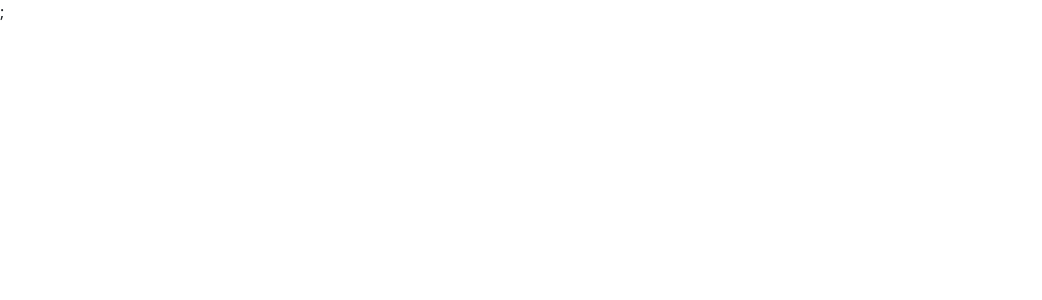
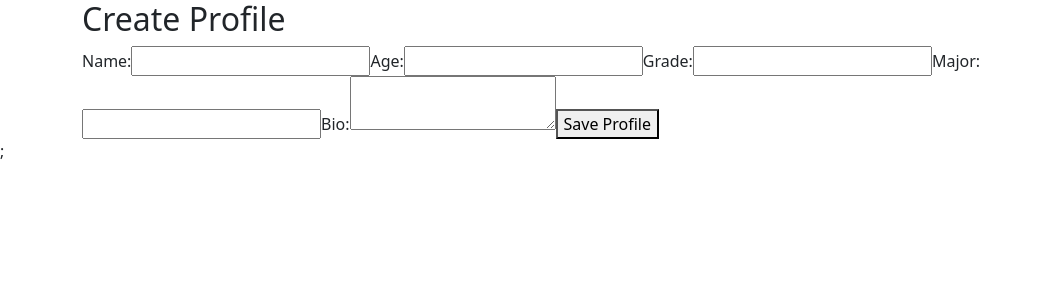
Before and after one commit to bhavyapkrishna/couch-meets-table, a React (Create React App) app in the folder client/: page /createProfile in a window 1280 px wide. Before the commit this address had no page. Shown: the top 300 px of the page, without its empty margins (0-1042 px from the left). Built offline with nearby package versions, Linux system fonts and the light colour scheme.

Commit message:
create profile based on data

```diff
--- a/client/src/App.js
+++ b/client/src/App.js
@@ -1,26 +1,26 @@
 import "bootstrap/dist/css/bootstrap.min.css";
 import { BrowserRouter as Router, Routes, Route } from "react-router-dom";
+import HomePage from "./pages/HomePage";
 import LoginPage from "./pages/LoginPage";
 import SignUpPage from "./pages/SignUpPage";
-import HomePage from "./pages/HomePage";
 import QuizPage from "./pages/QuizPage";
+import CreateProfilePage from "./pages/CreateProfilePage";
 import ProfilePage from "./pages/ProfilePage";
 import SwipePage from "./pages/SwipePage";
-import {UserProvider} from "./UserContext";
+import {UserProvider} from "./UserProvider";
 
 function App() {
   return (
       <UserProvider>
-          <Router>
               <Routes>
                   <Route path="/" element={<HomePage />} />
                   <Route path="/login" element={<LoginPage />} />
                   <Route path="/signup" element={<SignUpPage />} />
                   <Route path="/quiz" element={<QuizPage />} />
+                  <Route path="/createProfile" element={<CreateProfilePage />} />
                   <Route path="/profile" element={<ProfilePage />} />
                   <Route path="/swiping" element={<SwipePage />} />
               </Routes>
-          </Router>
       </UserProvider>
   );
 }
--- a/client/src/UserContext.js
+++ b/client/src/UserProvider.js
@@ -4,7 +4,10 @@ export const UserContext = createContext();
 
 export const UserProvider = ({children}) =>
 {
-    const [user, setUser] = useState(null);
+    const [user, setUser] = useState({
+        profile: null,
+        quizResponses: null,
+    });
 
     return (
         <UserContext.Provider value={{ user, setUser}}>
--- a/client/src/index.js
+++ b/client/src/index.js
@@ -3,11 +3,14 @@ import ReactDOM from 'react-dom/client';
 import './index.css';
 import App from './App';
 import reportWebVitals from './reportWebVitals';
+import { BrowserRouter } from 'react-router-dom';
 
 const root = ReactDOM.createRoot(document.getElementById('root'));
 root.render(
   <React.StrictMode>
-    <App />
+    <BrowserRouter>
+      <App />
+    </BrowserRouter>
   </React.StrictMode>
 );
 
--- /dev/null
+++ b/client/src/pages/CreateProfilePage.js
@@ -0,0 +1,54 @@
+import { useState, useContext } from "react";
+import { useNavigate } from "react-router-dom";
+import { UserContext } from "../UserProvider";
+
+const CreateProfilePage = () => {
+    const navigate = useNavigate();
+    const { setUser } = useContext(UserContext);
+
+    const [profile, setProfile] = useState({
+        name: "",
+        age: "",
+        grade: "",
+        major: "",
+        bio: "",
+        profilePhoto: "",
+    });
+
+    const handleChange = (e) => {
+        const { name, value } = e.target;
+        setProfile((prev) => ({ ...prev, [name]: value }));
+    };
+
+    const handleSubmit = (e) => {
+        e.preventDefault();
+        setUser((prev) => ({ ...prev, profile }));
+        navigate("/profile");
+    };
+
+    return (
+        <div className="container">
+            <h2>Create Profile</h2>
+            <form onSubmit={handleSubmit}>
+                <label>Name:</label>
+                <input type="text" name="name" value={profile.name} onChange={handleChange} required />
+
+                <label>Age:</label>
+                <input type="number" name="age" value={profile.age} onChange={handleChange} required />
+
+                <label>Grade:</label>
+                <input type="text" name="grade" value={profile.grade} onChange={handleChange} required />
+
+                <label>Major:</label>
+                <input type="text" name="major" value={profile.major} onChange={handleChange} required />
+
+                <label>Bio:</label>
+                <textarea name="bio" value={profile.bio} onChange={handleChange}></textarea>
+
+                <button type="submit">Save Profile</button>
+            </form>
+        </div>
+    );
+};
+
+export default CreateProfilePage;
--- a/client/src/pages/HomePage.js
+++ b/client/src/pages/HomePage.js
@@ -2,7 +2,7 @@ import {Link, useNavigate} from "react-router-dom";
 import "bootstrap/dist/css/bootstrap.min.css";
 import Navbar from "../components/Navbar";
 import {useContext} from "react";
-import {UserContext} from "../UserContext";
+import {UserContext} from "../UserProvider";
 
 export default function HomePage()
 {
--- a/client/src/pages/LoginPage.js
+++ b/client/src/pages/LoginPage.js
@@ -2,7 +2,7 @@ import {useContext, useState} from "react";
 import {useNavigate} from "react-router-dom";
 import Navbar from "../components/Navbar";
 import { FaEye, FaEyeSlash } from "react-icons/fa";
-import {UserContext} from "../UserContext";
+import {UserContext} from "../UserProvider";
 
 const LoginPage = () => {
     const navigate = useNavigate();
--- a/client/src/pages/QuizPage.js
+++ b/client/src/pages/QuizPage.js
@@ -1,6 +1,7 @@
-import {useState} from "react";
+import {useContext, useState} from "react";
 import {useNavigate} from "react-router-dom";
 import Navbar from "../components/Navbar";
+import { UserContext } from "../UserProvider";
 
 const questions = [
   {text: "When do you usually wake up?",
@@ -19,6 +20,7 @@ const questions = [
 
 const QuizPage = () => {
   const navigate = useNavigate();
+  const { setUser } = useContext(UserContext);
   const [responses, setResponses] = useState(
     questions.map(() => ({ self: 3, ideal: 3, important: false }))
   );
@@ -34,7 +36,8 @@ const QuizPage = () => {
     if (currentQuestion < questions.length - 1) {
       setCurrentQuestion(currentQuestion + 1);
     } else {
-      navigate("/signup");
+      setUser((prev) => ({...prev, quizResponses: responses}));
+      navigate("/createProfile");
     }
   };
 
--- a/client/src/pages/SignUpPage.js
+++ b/client/src/pages/SignUpPage.js
@@ -2,7 +2,7 @@ import {useContext, useState} from "react";
 import {useNavigate} from "react-router-dom";
 import Navbar from "../components/Navbar";
 import { FaEye, FaEyeSlash } from "react-icons/fa";
-import {UserContext} from "../UserContext";
+import {UserContext} from "../UserProvider";
 
 const SignUpPage = () => {
     const navigate = useNavigate();
```
Also changed, not shown: client/src/SwipingPage.js (deleted).
